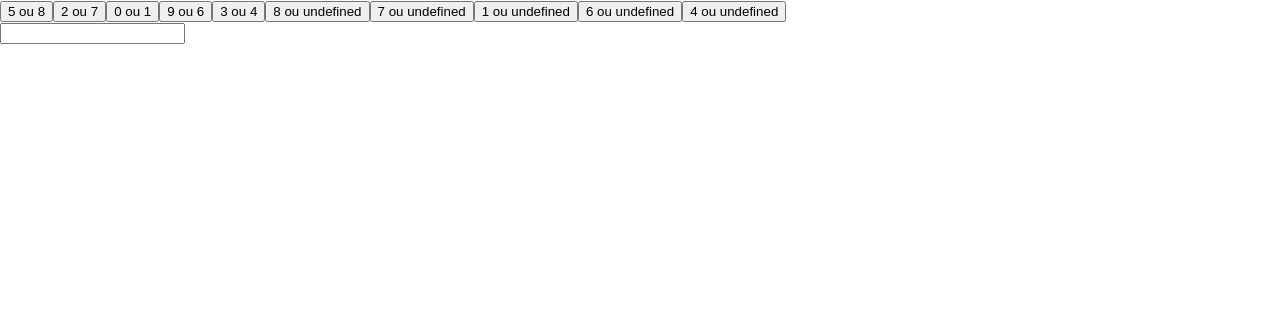
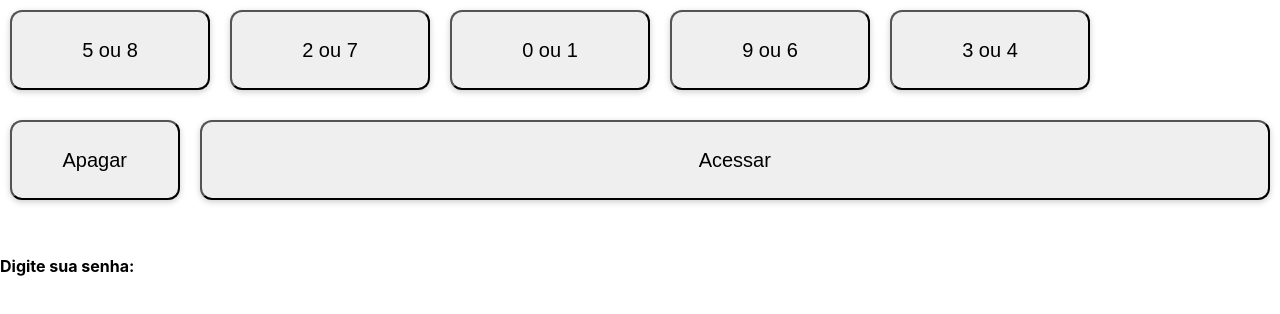
Before and after one commit to Cereser01/ATM-style-ambiguous-keypad, a React (Create React App) app in the folder senha_caixa_banco/: page / in a window 1280 px wide. Shown: the top 314 px of the page. Built offline with nearby package versions, Linux system fonts and the light colour scheme; the HTML template or start-up script is replaced by a standard one.

Commit message:
Coringuei

```diff
--- a/senha_caixa_banco/package.json
+++ b/senha_caixa_banco/package.json
@@ -9,11 +9,9 @@
     "@testing-library/jest-dom": "^5.17.0",
     "@testing-library/react": "^13.4.0",
     "@testing-library/user-event": "^13.5.0",
-    "crypto-js": "^4.2.0",
-    "mysql": "^2.18.1",
     "react": "^18.2.0",
     "react-dom": "^18.2.0",
-    "react-scripts": "^3.0.1",
+    "react-scripts": "5.0.1",
     "web-vitals": "^2.1.4"
   },
   "scripts": {
--- a/senha_caixa_banco/src/App.js
+++ b/senha_caixa_banco/src/App.js
@@ -3,7 +3,7 @@ import Button from './components/Button';
 import './App.css';
 import { FontAwesomeIcon } from '@fortawesome/react-fontawesome';
 import { faBackspace, faTimes } from '@fortawesome/free-solid-svg-icons';
-import CryptoJS from 'crypto-js';
+//import CryptoJS from 'crypto-js';
 
 /*import '/home/vandelsoncleitoso/Documentos/Faculdade/git/Grupo-5---PAC-V-2023/ATM-style-ambiguous-keypad/senha_caixa_banco/src/ATM-keypad-api/src/main/java/br/edu/catolicasc/algoritmosAvancados/atmkeypadapi/Usuario.java';
 
@@ -41,6 +41,8 @@ function shuffleArray(array) {
 
 function App() {
   const [buttonNumbers, setButtonNumbers] = useState([]);
+  const [options, setOptions] = useState('');
+  const [error, setError] = useState(false);
 
   useEffect(() => {
     updateButtonNumbers();
@@ -50,28 +52,55 @@ function App() {
     const numbers = Array.from({ length: 10 }, (_, i) => i);
     const shuffledNumbers = shuffleArray(numbers);
     const newButtonNumbers = shuffledNumbers.map((num, index) => {
-      return `${num} ou ${shuffledNumbers[index + 5]}`;
+      if (shuffledNumbers[index + 5] != null && shuffledNumbers[index + 5] != undefined) {
+        return `${num} ou ${shuffledNumbers[index + 5]}`;
+      } else {
+        return null;
+      }
     });
     setButtonNumbers(newButtonNumbers);
   }
 
   function handleButtonClick(buttonText) {
-    const passwordInput = document.getElementById("password-input");
-    if (passwordInput.value.length < 6) {
-      passwordInput.value += buttonText.split(" ou ")[0];
+    if (options.length < 6) {
+      setOptions(options + buttonText.split(" ou ")[0]);
     }
   }
 
+  const handleDeleteClick = (label, iconName) => {
+    if (iconName === 'faBackspace') {
+      setOptions(options.slice(0, -1));
+    }
+  }
+
+  const maskedOptions = options.replace(/./g, '*');
+
   return (
     <div>
-      <div id="buttons-container">
+      <div id="buttons-container" className='button-row'>
         {buttonNumbers.map((buttonText, index) => (
-          <button key={index} onClick={() => handleButtonClick(buttonText)}>
-            {buttonText}
-          </button>
+          <Button label={buttonText} key={index} onClick={() => handleButtonClick(buttonText)} />
         ))}
       </div>
-      <input id="password-input" type="text" />
+      <div className='button-row'>
+        <Button
+          onClick={() => handleDeleteClick('Apagar', 'faBackspace')}
+          label="Apagar"
+          icon={<FontAwesomeIcon icon={faTimes} />}
+        />
+        <Button label="Acessar" onClick={() => setError(true)} fullWidth />
+      </div>
+      <div className="button-row">
+        <div className="options-container">
+          <p className="options-description">Digite sua senha:</p>
+          <p className="options" id="password-input">{maskedOptions}</p>
+        </div>
+      </div>
+      <div className="button-row">
+        {error && (
+          <p className="options-description">Senha errada</p>
+        )}
+      </div>
     </div>
   );
 }
--- a/senha_caixa_banco/src/components/Button.js
+++ b/senha_caixa_banco/src/components/Button.js
@@ -3,7 +3,7 @@ import { FontAwesomeIcon } from '@fortawesome/react-fontawesome';
 
 function Button({ icon, label, onClick, fullWidth }) {
   const estiloBotao = {
-    fontSize: '32px',
+    fontSize: '20px',
     width: fullWidth ? '100%' : '200px',
     height: '80px',
     margin: '10px',
@@ -13,7 +13,7 @@ function Button({ icon, label, onClick, fullWidth }) {
     cursor: 'pointer',
     borderRadius: '12px',
     boxShadow: '0px 2px 6px rgba(0, 0, 0, 0.2)',
-   transition: 'box-shadow 0.3s ease',
+    transition: 'box-shadow 0.3s ease',
   };
 
   const estiloIcone = {
@@ -25,11 +25,14 @@ function Button({ icon, label, onClick, fullWidth }) {
   };
 
   return (
-    <button onClick={handleClick} style={estiloBotao}>
-      {icon && <FontAwesomeIcon icon={icon} style={estiloIcone} />}
-      <span>{label}</span>
-    </button>
+    label != null && (
+      <button onClick={handleClick} style={estiloBotao}>
+        {icon && <FontAwesomeIcon icon={icon} style={estiloIcone} />}
+        <span>{label}</span>
+      </button>
+    )
   );
+
 }
 
 export default Button;
```
Also changed, not shown: 1 other file (tests, documents, lock files or other folders).
